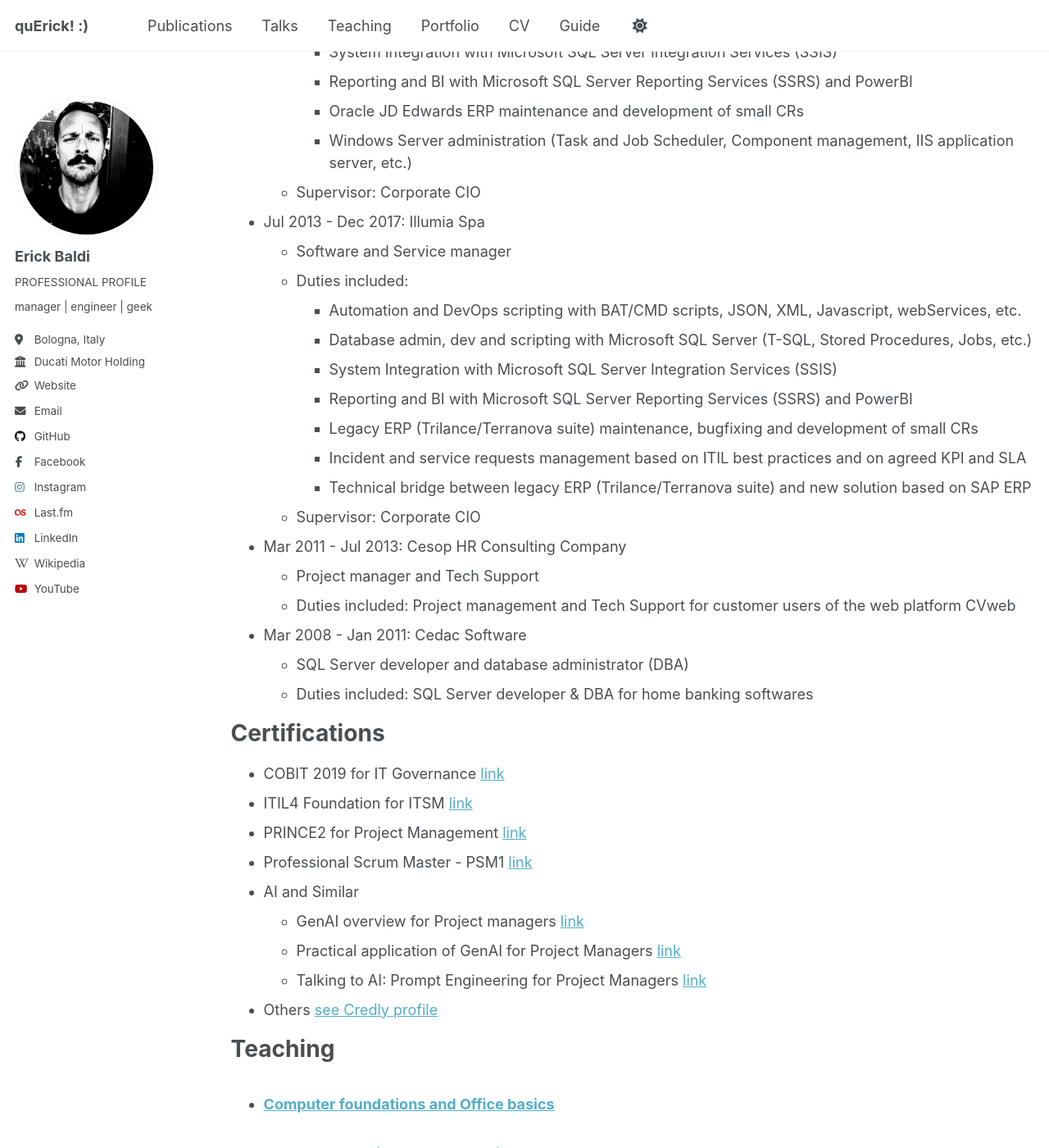
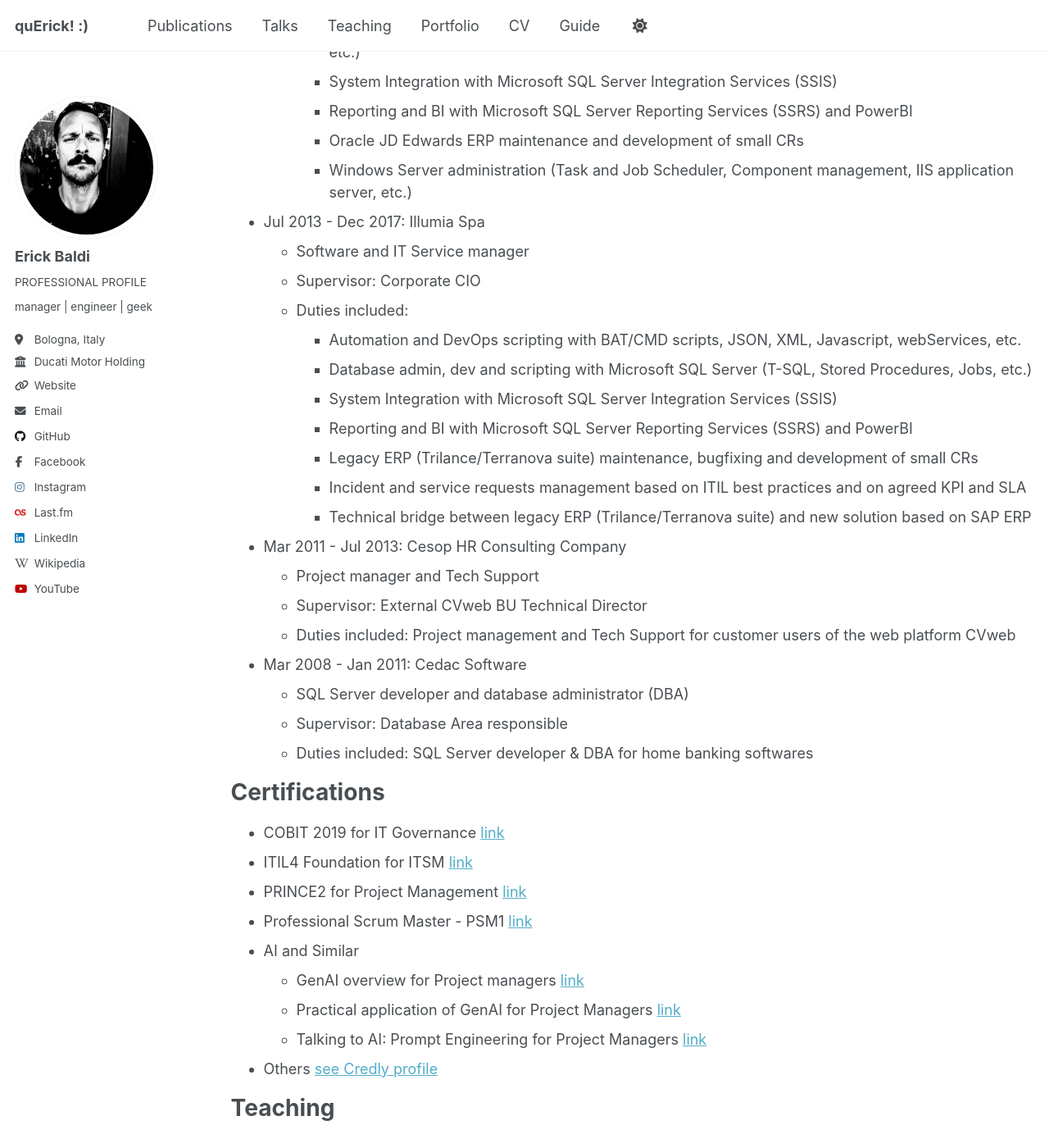
Before and after one commit to erickbaldi/erickbaldi.github.io, a Jekyll site: the page built from _pages/cv.md, in a window 1280 px wide and 1400 px high, scrolled down 1601 px. Shown: the whole window at 82% size. Built offline with Jekyll 4.4.1, drawn with Linux system fonts in a browser that asks for light colours; a script that is not in the unit is left out; some of the changed text lies outside the part shown.

Commit message:
Modify supervisor titles in CV
Updated supervisor roles for various positions in CV.

```diff
--- a/_pages/cv.md
+++ b/_pages/cv.md
@@ -41,6 +41,7 @@ redirect_from:
 
 * Jan 2018 - Jun 2021: Gruppo Felsineo
   * Senior Software Engineer
+  * Supervisor: Corporate CIO
   * Duties included: • Software engineering and development (see below)
     * Corporate Software Management
     * IT and Technology Asset Management
@@ -54,10 +55,11 @@ redirect_from:
     * Reporting and BI with Microsoft SQL Server Reporting Services (SSRS) and PowerBI
     * Oracle JD Edwards ERP maintenance and development of small CRs
     * Windows Server administration (Task and Job Scheduler, Component management, IIS application server, etc.)
-  * Supervisor: Corporate CIO
+
 
 * Jul 2013 - Dec 2017: Illumia Spa
-  * Software and Service manager
+  * Software and IT Service manager
+  * Supervisor: Corporate CIO
   * Duties included:
     * Automation and DevOps scripting with BAT/CMD scripts, JSON, XML, Javascript, webServices, etc.
     * Database admin, dev and scripting with Microsoft SQL Server (T-SQL, Stored Procedures, Jobs, etc.)
@@ -66,14 +68,15 @@ redirect_from:
     * Legacy ERP (Trilance/Terranova suite) maintenance, bugfixing and development of small CRs
     * Incident and service requests management based on ITIL best practices and on agreed KPI and SLA
     * Technical bridge between legacy ERP (Trilance/Terranova suite) and new solution based on SAP ERP
-  * Supervisor: Corporate CIO
 
 * Mar 2011 - Jul 2013: Cesop HR Consulting Company
   * Project manager and Tech Support
+  * Supervisor: External CVweb BU Technical Director
   * Duties included: Project management and Tech Support for customer users of the web platform CVweb
 
 * Mar 2008 - Jan 2011: Cedac Software
   * SQL Server developer and database administrator (DBA)
+  * Supervisor: Database Area responsible
   * Duties included: SQL Server developer & DBA for home banking softwares
 
 
```
